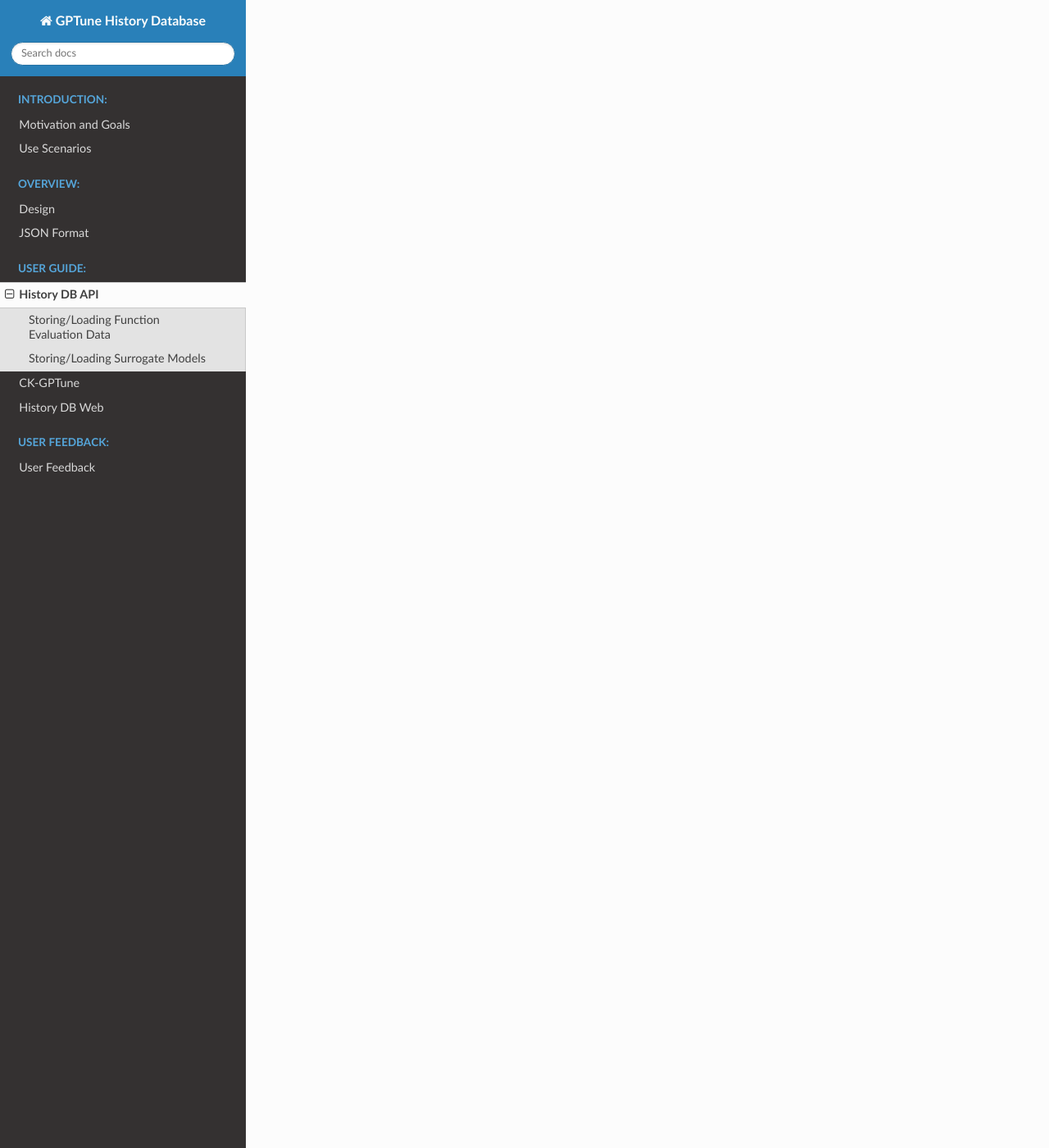
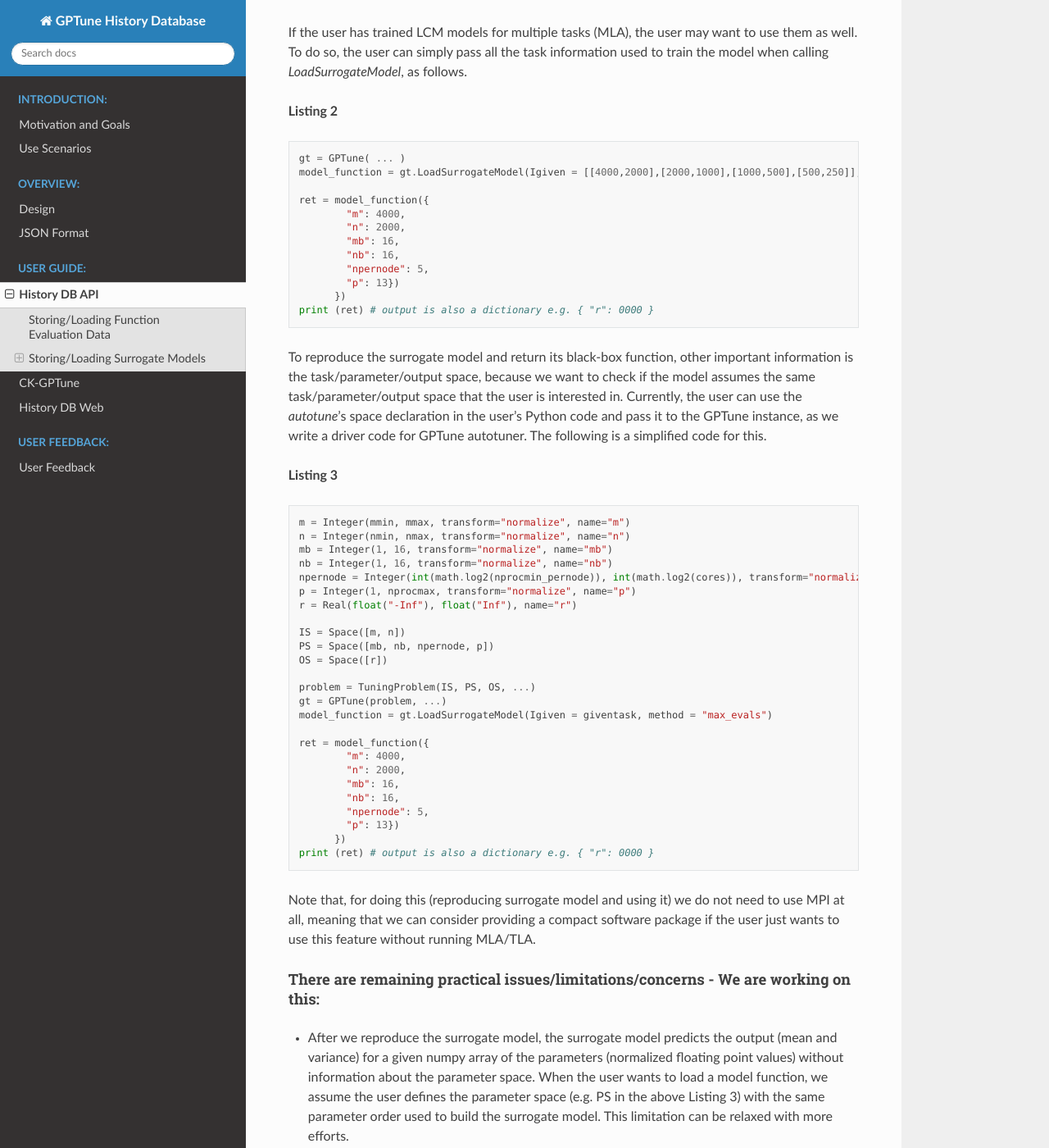
Before and after one commit to gptune/HistoryDB-Docs, a Sphinx documentation site: the page built from docs/src/historydb_api.md, in a window 1280 px wide and 1400 px high, scrolled down 5200 px. Shown: the whole window at 82% size. Built offline with Sphinx 7.4.7 and the Read the Docs theme 2.0.0, drawn with Linux system fonts in a browser that asks for light colours; some of the changed text lies outside the part shown.

Commit message:
Updated document for the LoadSurrogateModel interface

````diff
--- a/docs/src/historydb_api.md
+++ b/docs/src/historydb_api.md
@@ -187,3 +189,101 @@
 model_uid = model_data[model_index]["uid"]
 gt.MLA_LoadModel(NS=nruns, Igiven=giventask, model_uid=model_uid))
 ```
+
+### Loading a Surrogate Model as a Black-box Function
+
+In this section, we describe how to load a surrogate model as a black-box function from the database.
+Here, a black-box function means a callable function (from the user side) which returns the mean value predicted by the surrogate model for the given task and parameter information. The task and parameter information is given by the user as function arguments.
+
+This feature is useful for many interesting scenarios: in-depth analysis using the model function, use the model function to guide autotuning and/or to tune a new problem, to be used for TLA method (future work), etc.
+
+Here is a snippet of code to load a model as a black-box function and call the function for a given task/parameter set for our PDGEQRF example.
+
+**Listing 1**
+```Python
+gt = GPTune( ... )
+model_function = gt.LoadSurrogateModel(Igiven = [[4000,2000]], method="max_evals")
+
+ret = model_function({
+        "m": 4000,
+        "n": 2000,
+        "mb": 16,
+        "nb": 16,
+        "npernode": 5,
+        "p": 13})
+      })
+print (ret) # output is also a dictionary e.g. { "r": 0000 }
+```
+
+Similar to MLA\_LoadModel (run MLA with a pre-trained surrogate model), there are several model selection methods:
+
+**Model selection parameters.**
+*method="max_evals"*: choose the model that has most function evaluation data.
+*method="MLE"* or *"mle"*: choose the model that has the highest likelihood.
+*method="AIC"* or *"aic"*: choose the model based on Akaike Information Criterion (AIC).
+*method="BIC"* or *"bic"*: choose the model based on Bayesian Information Criterion (BIC).
+
+If the user has trained LCM models for multiple tasks (MLA), the user may want to use them as well.
+To do so, the user can simply pass all the task information used to train the model when calling *LoadSurrogateModel*, as follows.
+
+**Listing 2**
+```Python
+gt = GPTune( ... )
+model_function = gt.LoadSurrogateModel(Igiven = [[4000,2000],[2000,1000],[1000,500],[500,250]], method="max_evals")
+
+ret = model_function({
+        "m": 4000,
+        "n": 2000,
+        "mb": 16,
+        "nb": 16,
+        "npernode": 5,
+        "p": 13})
+      })
+print (ret) # output is also a dictionary e.g. { "r": 0000 }
+```
+
+To reproduce the surrogate model and return its black-box function, other important information is the task/parameter/output space, because we want to check if the model assumes the same task/parameter/output space that the user is interested in.
+Currently, the user can use the *autotune*'s space declaration in the user's Python code and pass it to the GPTune instance, as we write a driver code for GPTune autotuner.
+The following is a simplified code for this.
+
+**Listing 3**
+```Python
+m = Integer(mmin, mmax, transform="normalize", name="m")
+n = Integer(nmin, nmax, transform="normalize", name="n")
+mb = Integer(1, 16, transform="normalize", name="mb")
+nb = Integer(1, 16, transform="normalize", name="nb")
+npernode = Integer(int(math.log2(nprocmin_pernode)), int(math.log2(cores)), transform="normalize", name="npernode")
+p = Integer(1, nprocmax, transform="normalize", name="p")
+r = Real(float("-Inf"), float("Inf"), name="r")
+
+IS = Space([m, n])
+PS = Space([mb, nb, npernode, p])
+OS = Space([r])
+
+problem = TuningProblem(IS, PS, OS, ...)
+gt = GPTune(problem, ...)
+model_function = gt.LoadSurrogateModel(Igiven = giventask, method = "max_evals")
+
+ret = model_function({
+        "m": 4000,
+        "n": 2000,
+        "mb": 16,
+        "nb": 16,
+        "npernode": 5,
+        "p": 13})
+      })
+print (ret) # output is also a dictionary e.g. { "r": 0000 }
+```
+Note that, for doing this (reproducing surrogate model and using it) we do not need to use MPI at all, meaning that we can consider providing a compact software package if the user just wants to use this feature without running MLA/TLA.
+
+#### There are remaining practical issues/limitations/concerns - We are working on this:
+
+- After we reproduce the surrogate model, the surrogate model predicts the output (mean and variance) for a given numpy array of the parameters (normalized floating point values) without information about the parameter space. When the user wants to load a model function, we assume the user defines the parameter space (e.g. PS in the above Listing 3) with the same parameter order used to build the surrogate model. This limitation can be relaxed with more efforts.
+
+- Listing 2 shows that the user can load a function from an LCM model (MLA) by providing all the task information. But, if the database contains only one model from MLA (e.g. let say we have a model generated from two tasks MLA [[1000,1000],[500,500]), and if the user provides only one task information (e.g. [[1000,1000]]) when calling *LoadSurrogateModel*, we do not use the LCM model. This can also be relaxed with more efforts.
+
+- Our current next step is to provide a wrapper function for providing IS, PS, and OS (e.g. Listing 3) in the context of further TLA development and/or for other more flexible use cases (e.g. the user may want to run MLA which require space definition while re-using a model function). We can use a meta description file instead of writing it in the Python driver code.
+
+- We plan to use this new feature for TLA2 method - We want to treat TLA2 as just like running MLA with pre-trained results. Due to the GPTune's core computational logic, we want to assume that every task always have the same number of sample function evalutaion results. Yang's idea is to use this model function to obtain additional samples of the tasks that cannot be run in the TLA2 method (e.g. result from other machine).
+
+- There are some minor TODO list for database: storing constant definitions (which is a recently added feature), and updating the surrogate model database, etc.
````
Also changed, not shown: other parts of docs/src/historydb_api.md (+5 -3 lines).
